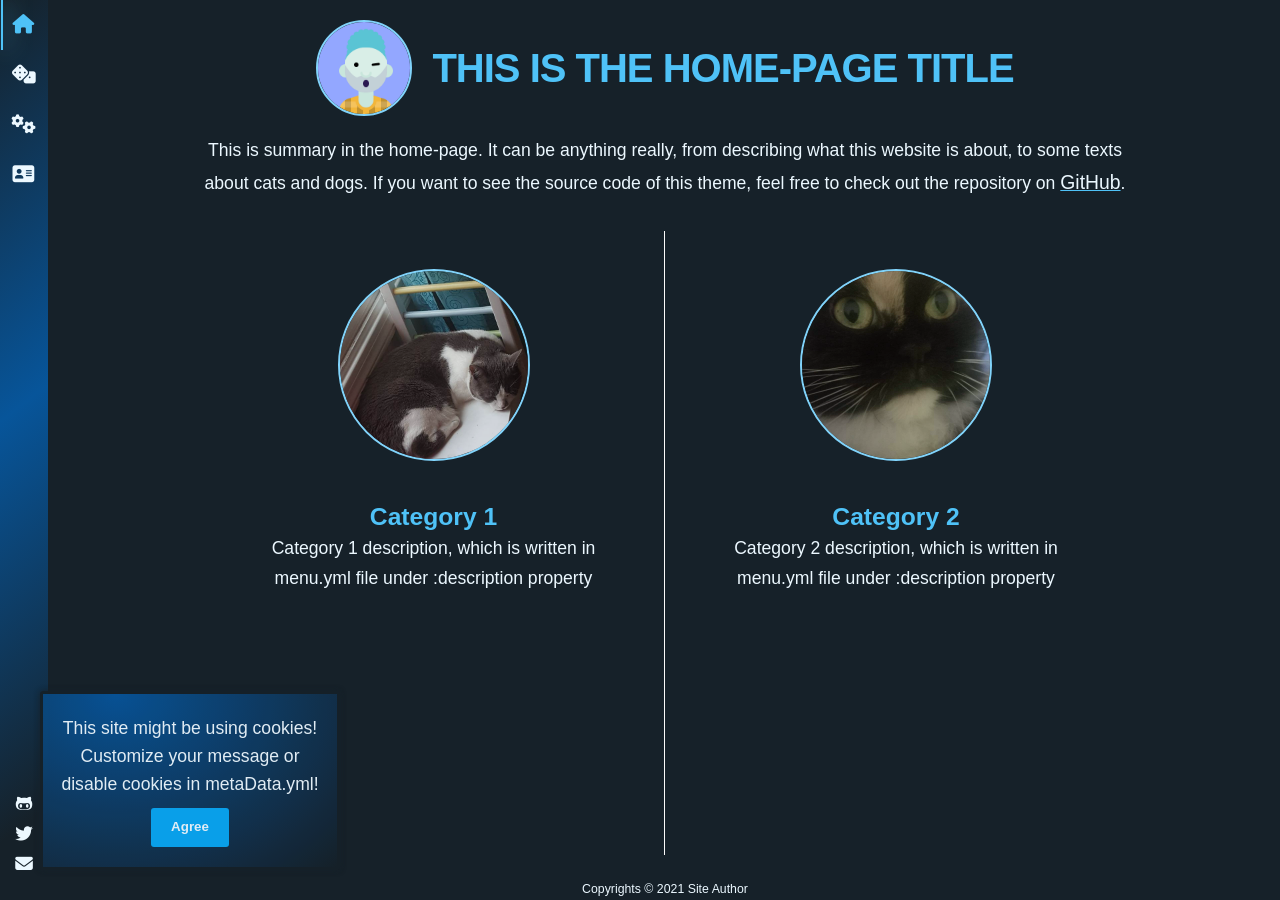
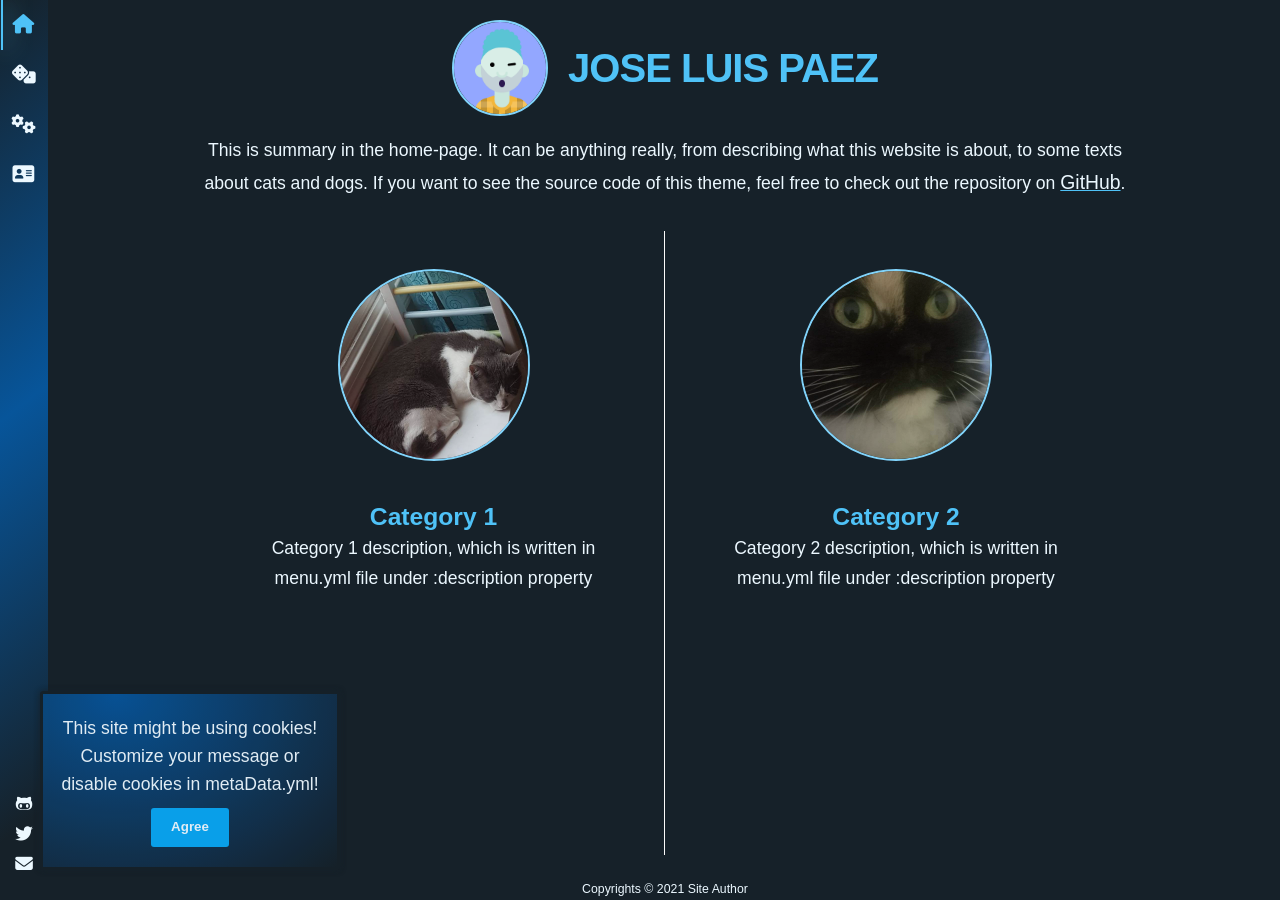
Before and after one commit to stackbit-projects/joseluisp1-fd368, a Jekyll site: the page built from index.md, in a window 1280 px wide. Built offline with Jekyll 4.4.1, drawn with Linux system fonts in a browser that asks for light colours; nearby versions of some CDN libraries; some web fonts are replaced.

Commit message:
index.md: updated title

```diff
--- a/index.md
+++ b/index.md
@@ -1,6 +1,11 @@
 ---
 layout: home
-title: This is the home-page title
-summary: This is summary in the home-page. It can be anything really, from describing what this website is about, to some texts about cats and dogs. If you want to see the source code of this theme, feel free to check out the repository on <a href="https://github.com/ItsMeaga1n/minimal-categorized" target="_blank">GitHub</a>.
+title: Jose Luis PAez
+summary: >-
+  This is summary in the home-page. It can be anything really, from describing
+  what this website is about, to some texts about cats and dogs. If you want to
+  see the source code of this theme, feel free to check out the repository on <a
+  href="https://github.com/ItsMeaga1n/minimal-categorized"
+  target="_blank">GitHub</a>.
 category: home
 ---
```
